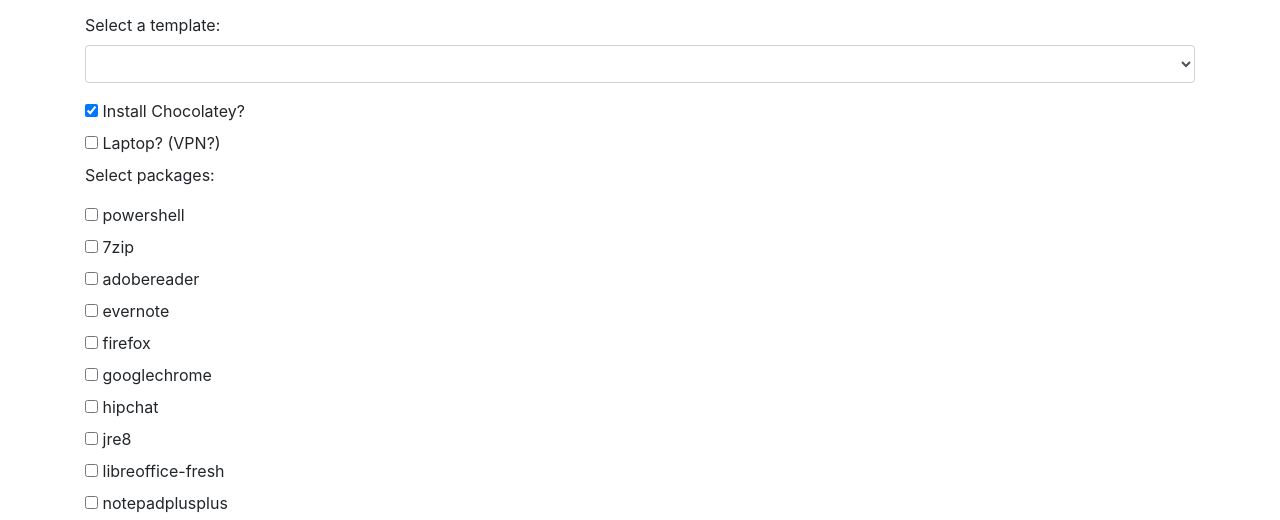
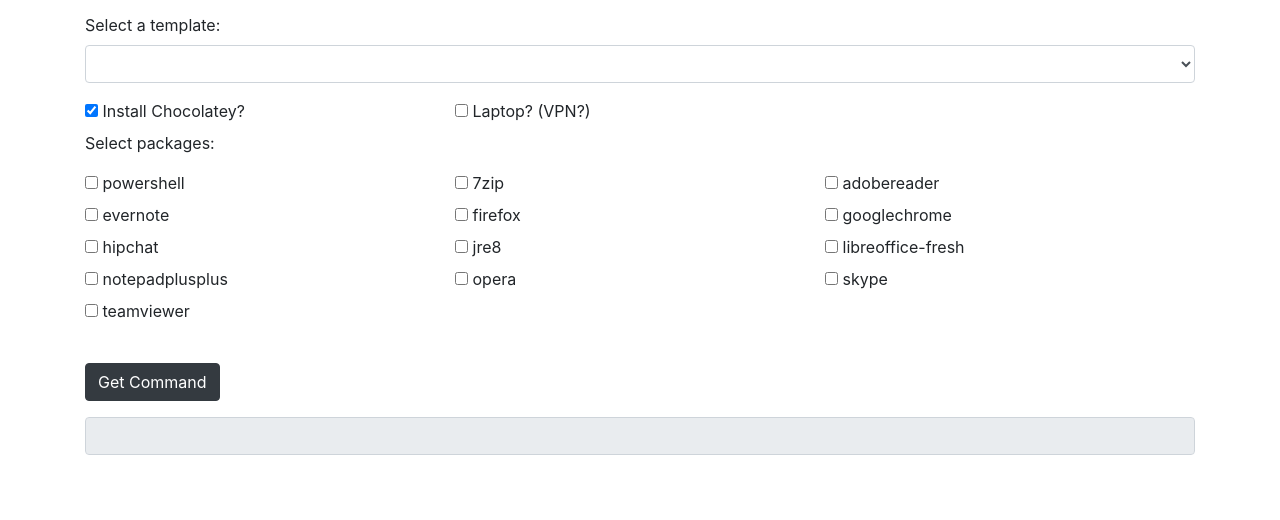
Before and after one commit to gotylergo/choco-scriptify, a plain HTML site: page index.html in a window 1280 px wide. Shown: the part 271-791 px from the top of the page. Drawn offline with nearby package versions, Linux system fonts and the light colour scheme.

Commit message:
Adjust style, Put package list in responsive grid

```diff
--- a/css/main.css
+++ b/css/main.css
@@ -2,6 +2,30 @@
     margin-top: 3em;
 }
 
+#options,
+#packages {
+    display: grid;
+    grid-template-columns: 1fr;
+}
+
+@media only screen and (min-width: 425px) {
+    #options,
+    #packages {
+        grid-template-columns: 1fr 1fr;
+    }
+}
+
+@media only screen and (min-width: 525px) {
+    #options,
+    #packages {
+        grid-template-columns: 1fr 1fr 1fr;
+    }
+}
+
+#commandButton {
+    margin-top: 2em;
+}
+
 #command {
-    margin-top: 1em;
+    margin: 1em auto 2em auto;
 }
```
